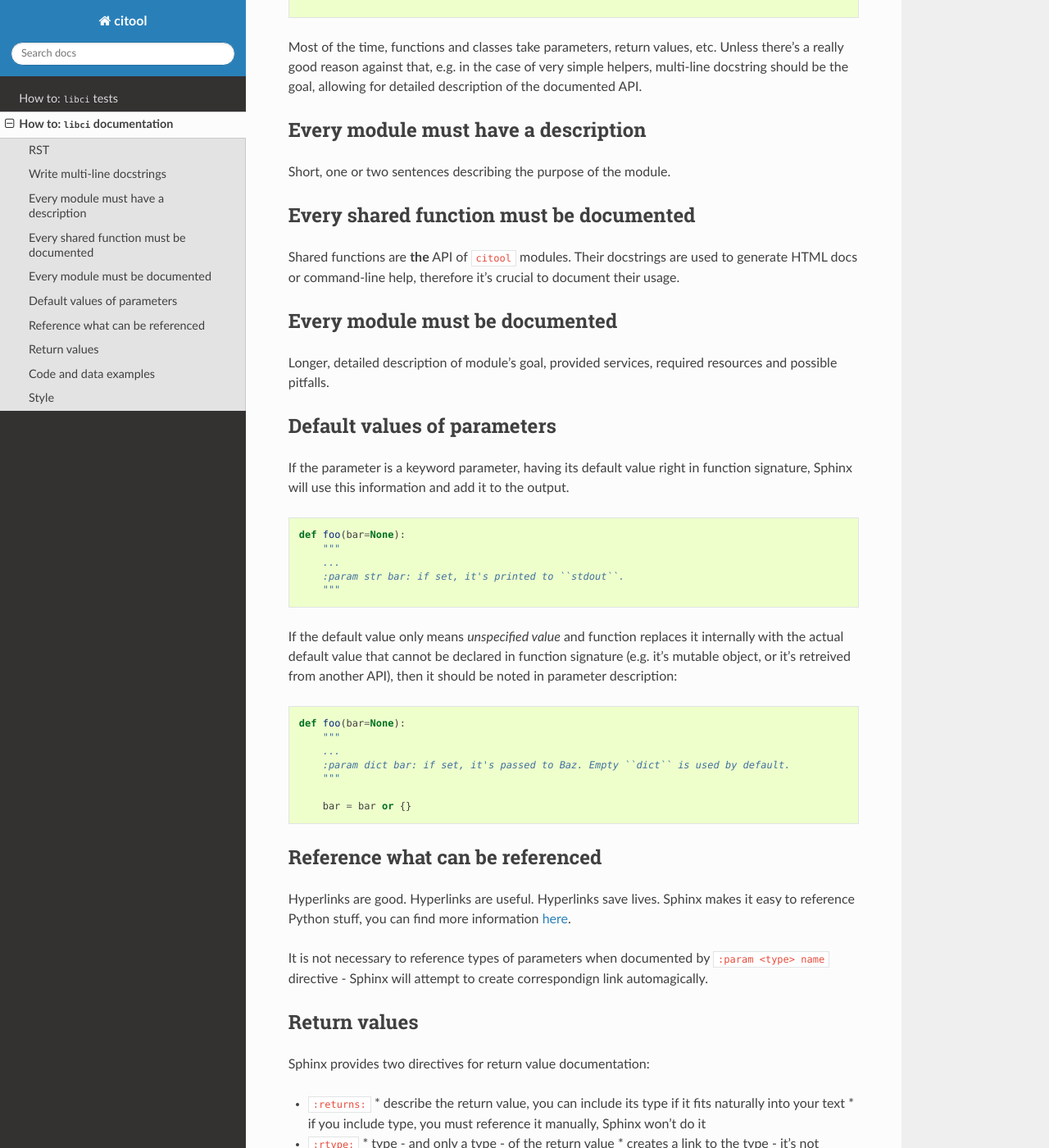
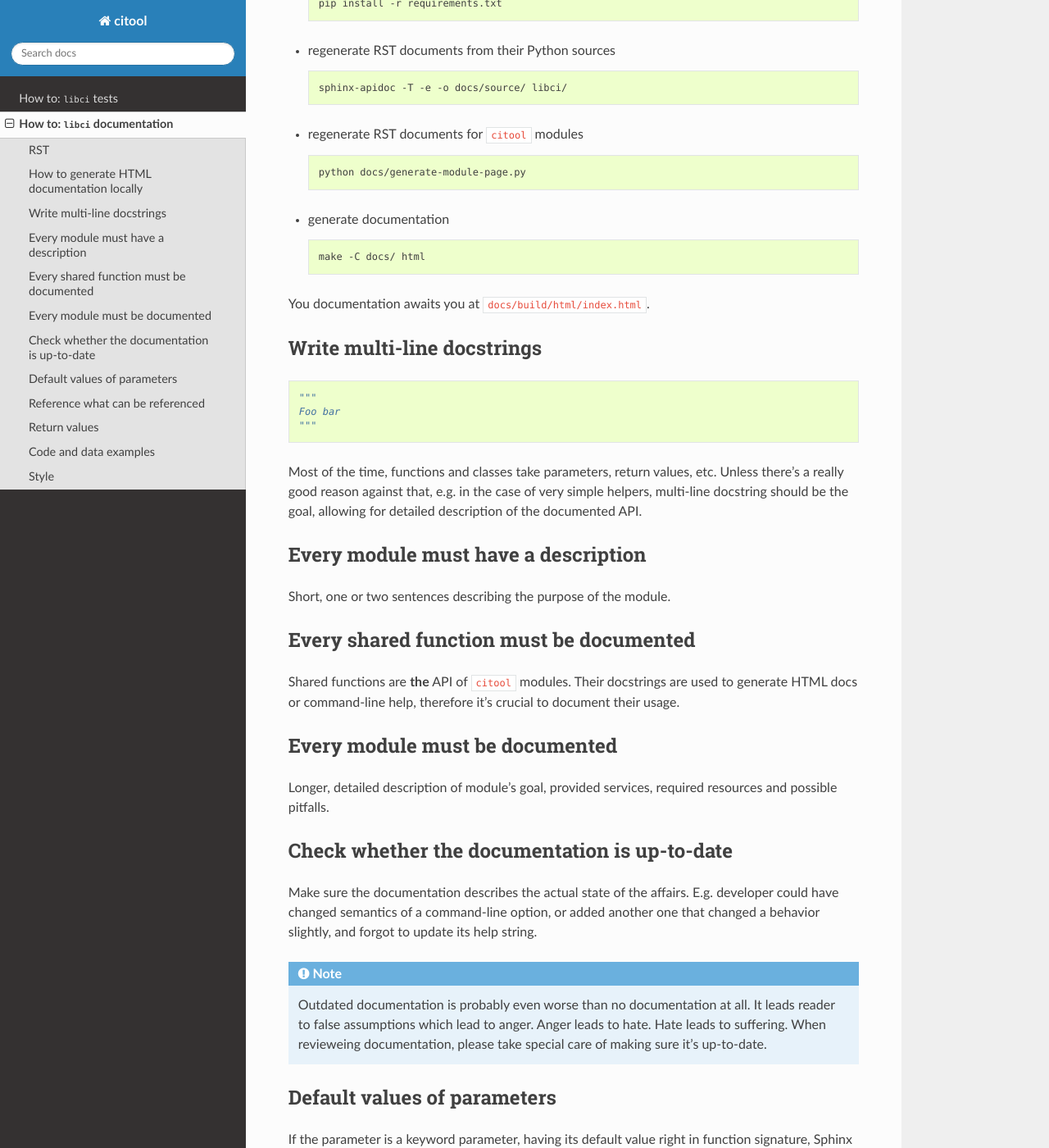
Before and after one commit to guy9050/gluetool, a Sphinx documentation site: the page built from docs/source/howto-docs.rst, in a window 1280 px wide and 1400 px high, scrolled down 819 px. Shown: the whole window at 82% size. Built offline with Sphinx 7.4.7 and the Read the Docs theme 2.0.0, drawn with Linux system fonts in a browser that asks for light colours; pages that are not in the unit, such as notebooks, are missing from menus; some of the changed text lies outside the part shown.

```diff
--- a/docs/source/howto-docs.rst
+++ b/docs/source/howto-docs.rst
@@ -23,6 +23,36 @@ language, please see following links to get some idea:
 
 Also inspecting sources - and the resulting documentation - is a good way to find out how to do something, e.g. how
 to use links to external documents.
+
+
+How to generate HTML documentation locally
+------------------------------------------
+
+* make sure you have installed all ``citool`` requirements:
+
+  .. code-block:: bash
+
+     pip install -r requirements.txt
+
+* regenerate RST documents from their Python sources
+
+  .. code-block:: bash
+
+     sphinx-apidoc -T -e -o docs/source/ libci/
+
+* regenerate RST documents for ``citool`` modules
+
+  .. code-block:: bash
+
+     python docs/generate-module-page.py
+
+* generate documentation
+
+  .. code-block:: bash
+
+     make -C docs/ html
+
+You documentation awaits you at ``docs/build/html/index.html``.
 
 
 Write multi-line docstrings
@@ -56,6 +86,20 @@ Every module must be documented
 -------------------------------
 
 Longer, detailed description of module's goal, provided services, required resources and possible pitfalls.
+
+
+Check whether the documentation is up-to-date
+---------------------------------------------
+
+Make sure the documentation describes the actual state of the affairs. E.g. developer could have changed semantics
+of a command-line option, or added another one that changed a behavior slightly, and forgot to update its help
+string.
+
+.. note::
+
+   Outdated documentation is probably even worse than no documentation at all. It leads reader to false assumptions
+   which lead to anger. Anger leads to hate. Hate leads to suffering. When revieweing documentation, please take
+   special care of making sure it's up-to-date.
 
 
 Default values of parameters
--- a/setup.py
+++ b/setup.py
@@ -77,7 +77,7 @@ def update_version(version, release):
 
 
 class PyTest(TestCommand):
-    default_pytest_args = ['-v', '-ra', '--pylint', '--flake8', '--cov=libci']
+    default_pytest_args = ['-v', '-ra', '--pylint', '--flake8']
 
     user_options = [
         ('pytest-args=', 'a', 'Arguments to pass to pytest')
```
Also changed, not shown: docs/source/howto-tests.rst (+39 -2 lines), 1 other file.
